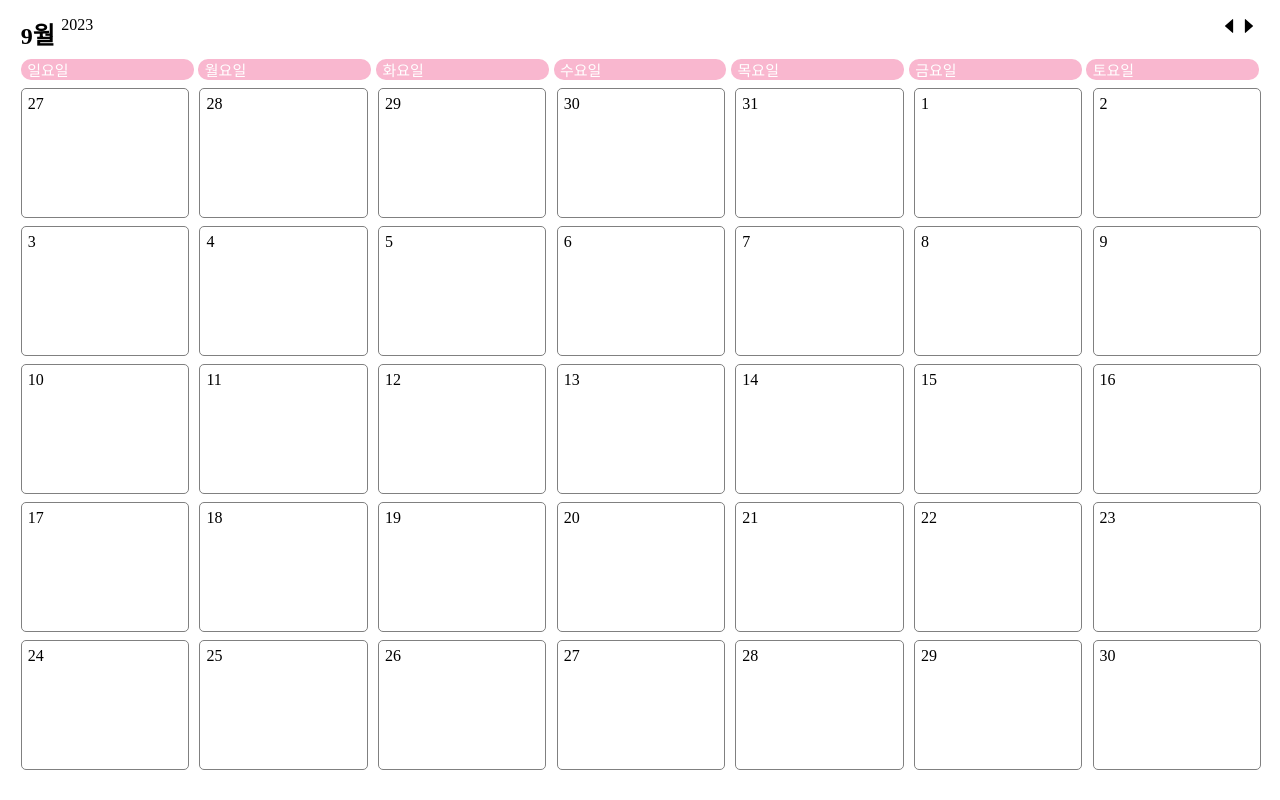
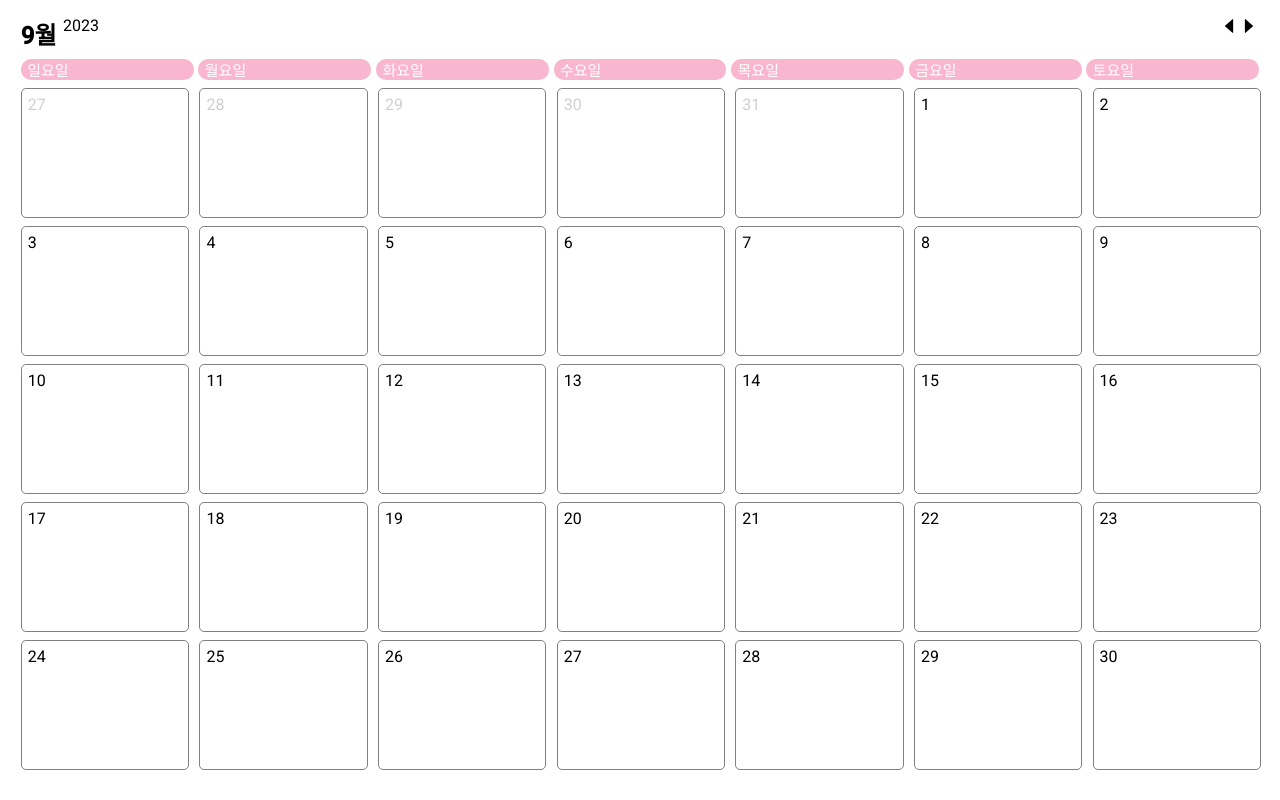
Before and after one commit to optshj/Calender, a React (Create React App) app: page / in a window 1280 px wide. Built offline with nearby package versions, Linux system fonts and the light colour scheme.

Commit message:
[Add] 날짜 선택 기능 구현

```diff
--- a/public/index.html
+++ b/public/index.html
@@ -4,6 +4,9 @@
     <meta charset="utf-8">
     <meta name="viewport" content="width=device-width, initial-scale=1, shrink-to-fit=no">
     <meta name="theme-color" content="#000000">
+	<link rel="preconnect" href="https://fonts.googleapis.com">
+	<link rel="preconnect" href="https://fonts.gstatic.com" crossorigin>
+	<link href="https://fonts.googleapis.com/css2?family=Roboto:wght@400;500&display=swap" rel="stylesheet">
     <title>Calender</title>
   </head>
   <body>
--- a/src/components/CalenderBody.js
+++ b/src/components/CalenderBody.js
@@ -1,25 +1,28 @@
-import React,{useContext} from 'react';
+import React,{useContext,useState} from 'react';
 import styles from '../css/CalenderBody.module.css';
-import {DateContext } from '../context';
+import { DateContext } from '../context';
 import Header from './Header';
 import Cells from './Cells';
 import Week from './Week';
-import { startOfMonth, endOfMonth, startOfWeek, endOfWeek, addDays} from 'date-fns';
+import { startOfMonth, endOfMonth, startOfWeek, endOfWeek, addDays, isSameDay} from 'date-fns';
 
 function CalenderBody(){
-	const {date,setDate} = useContext(DateContext); //날짜 전역변수
+	const {date,setDate,select,setSelect} = useContext(DateContext); //날짜 전역변수
+
 	const monthStart = startOfMonth(date); //달력에서 월의 시작하는 날짜
 	const monthEnd = endOfMonth(date); //달력에서 월의 끝나는 날짜
 	const startDate = startOfWeek(monthStart); //달력에서 제일 첫 날짜
 	const endDate = endOfWeek(monthEnd); //달력에서 제일 끝 날자
+
 	let day = startDate;
 	let days = [];
 	let weeks = [];
 
 	while (day <= endDate){
 		for (let i=0;i<7;i++){
+			const inMonth = day.getMonth() === monthStart.getMonth();
 			days.push(
-				<Cells day={day.getDate()}/>
+				<Cells day={day} inMonth={inMonth} selected = {isSameDay(day,select)}/>
 			)
 			day = addDays(day,1);
 		}
--- a/src/components/Cells.js
+++ b/src/components/Cells.js
@@ -1,11 +1,15 @@
-import React from 'react';
+import React,{useContext} from 'react';
 import styles from '../css/Cells.module.css';
+import { DateContext } from '../context';
 
-function Cells({day}){
-
+function Cells({day,inMonth,selected}){
+	const {select,setSelect} = useContext(DateContext);
+	const onClick = () => {
+		setSelect(day);
+	}
 	return(
-		<div className={styles.cell}>
-			<div className={styles.day}>{day}</div>
+		<div className={selected?styles.select:styles.cell} onClick={onClick}>
+			<div className={inMonth?styles.day:styles.otherDay}>{day.getDate()}</div>
 		</div>
 	)
 }
--- a/src/context.js
+++ b/src/context.js
@@ -4,7 +4,8 @@ export const DateContext = createContext();
 
 const DateContextProvider = ({children}) =>{
 	const [date,setDate] = useState(new Date());
-	const value = {date,setDate};
+	const [select,setSelect] = useState('');
+	const value = {date,setDate,select,setSelect};
 	return(
 		<DateContext.Provider value={value}>{children}</DateContext.Provider>
 	)
--- a/src/css/Cells.module.css
+++ b/src/css/Cells.module.css
@@ -11,14 +11,29 @@
 .cell:hover{
 	background-color:#A2A2A2;
 	border:1px solid gray;
-	box-shadow:1px 1px #868686;
-}
-.cell:active{
-	background-color:#EB8282;
-	border:1px solid #E86262;
-	box-shadow:1px 1px #EB8080;
+	box-shadow:3px 3px #868686;
+	border:1px solid #A2A2A2;
 }
 .day{
 	font-size:16px;
 	padding:6px;
+	color:#000000;
 }
+.otherDay{
+	font-size:16px;
+	padding:6px;
+	color:#D0D0D0;
+}
+.select{
+	display:flex;
+	width:13vw;
+	height:16vh;
+	margin-top:1vh;
+	border:1px solid gray;
+	border-radius:5px;
+	cursor:pointer;
+	margin-right:0.8vw;
+	background-color:#f3c5b6;
+	border:1px solid #f3c5b6;
+	box-shadow:3px 3px #e39b81;
+}
--- a/src/index.css
+++ b/src/index.css
@@ -1,3 +1,4 @@
 body{
+	font-family: 'Roboto', sans-serif;;
 	height:80%;
 }
```
